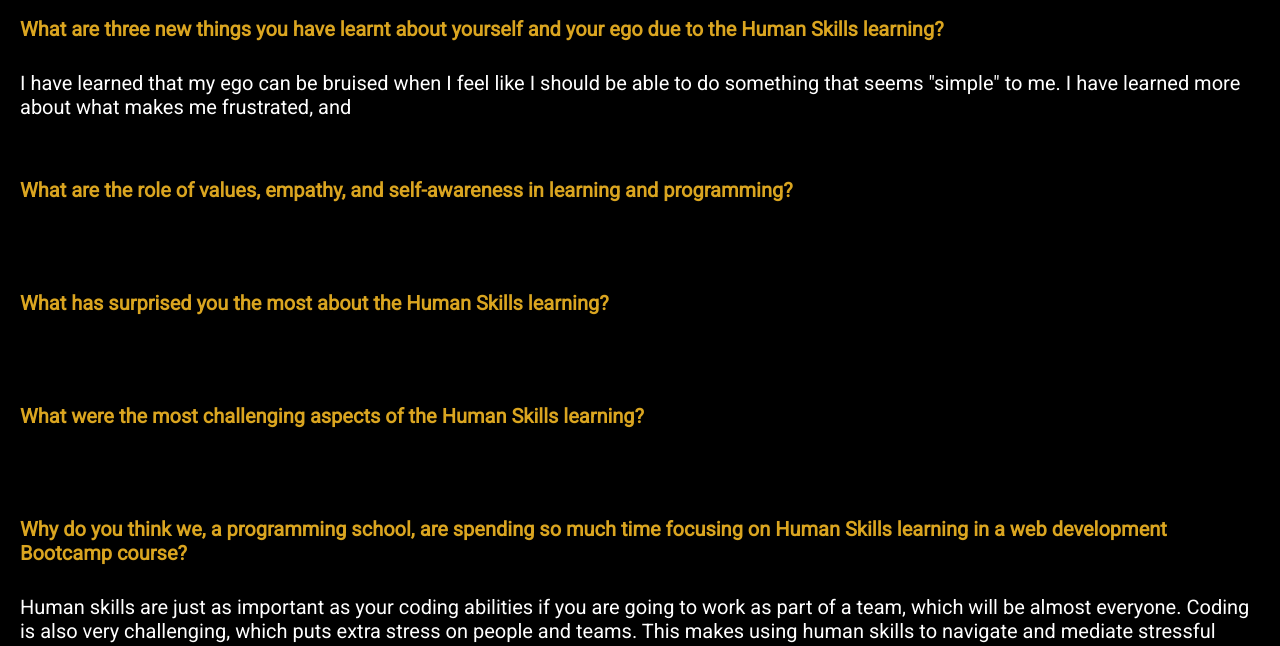
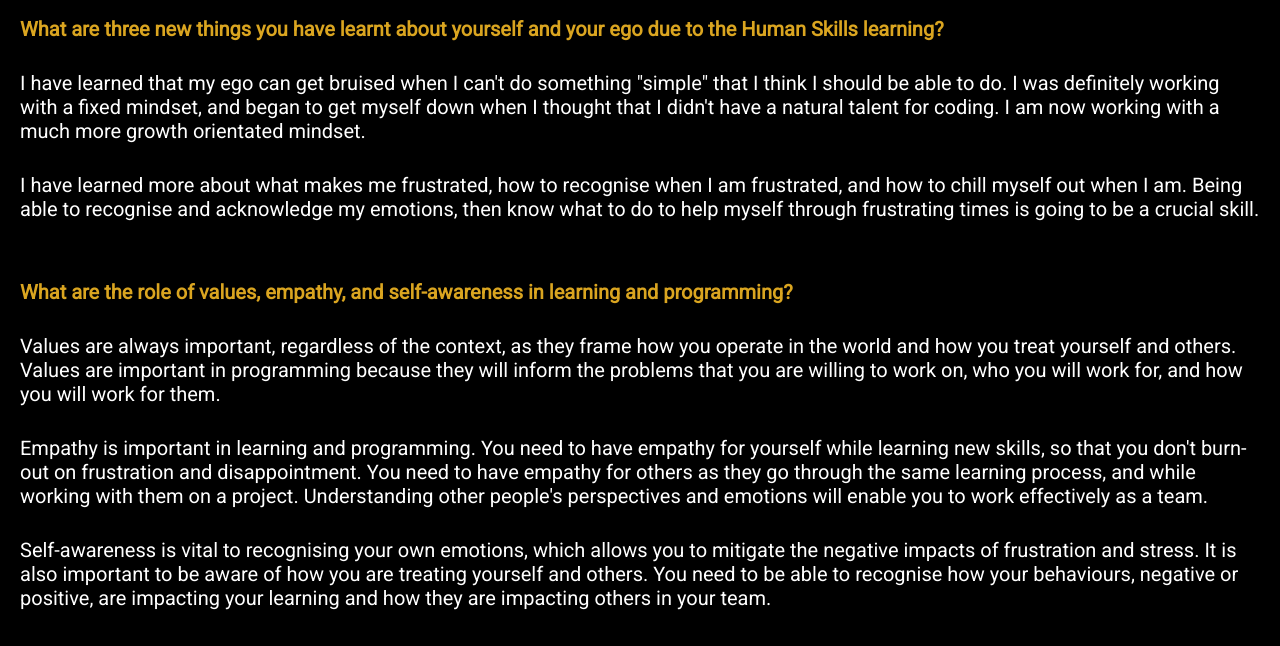
Before and after one commit to korey-zondag/korey-zondag.github.io, a plain HTML site: page blog/foundations-reflection.html in a window 1280 px wide. Shown: the part 271-917 px from the top of the page. Drawn offline with Linux system fonts and the light colour scheme.

Commit message:
finish foundations reflection blog

```diff
--- a/blog/foundations-reflection.html
+++ b/blog/foundations-reflection.html
@@ -44,24 +44,63 @@
       to the Human Skills learning?
     </h3>
     <p>
-      I have learned that my ego can be bruised when I feel like I should be
-      able to do something that seems "simple" to me. I have learned more about
-      what makes me frustrated, and
+      I have learned that my ego can get bruised when I can't do something
+      "simple" that I think I should be able to do. I was definitely working
+      with a fixed mindset, and began to get myself down when I thought that I
+      didn't have a natural talent for coding. I am now working with a much more
+      growth orientated mindset.
+    </p>
+    <p>
+      I have learned more about what makes me frustrated, how to recognise when
+      I am frustrated, and how to chill myself out when I am. Being able to
+      recognise and acknowledge my emotions, then know what to do to help myself
+      through frustrating times is going to be a crucial skill.
     </p>
     <br />
     <h3>
       What are the role of values, empathy, and self-awareness in learning and
       programming?
     </h3>
-    <p></p>
+    <p>
+      Values are always important, regardless of the context, as they frame how
+      you operate in the world and how you treat yourself and others. Values are
+      important in programming because they will inform the problems that you
+      are willing to work on, who you will work for, and how you will work for
+      them.
+    </p>
+    <p>
+      Empathy is important in learning and programming. You need to have empathy
+      for yourself while learning new skills, so that you don't burn-out on
+      frustration and disappointment. You need to have empathy for others as
+      they go through the same learning process, and while working with them on
+      a project. Understanding other people's perspectives and emotions will
+      enable you to work effectively as a team.
+    </p>
+    <p>
+      Self-awareness is vital to recognising your own emotions, which allows you
+      to mitigate the negative impacts of frustration and stress. It is also
+      important to be aware of how you are treating yourself and others. You
+      need to be able to recognise how your behaviours, negative or positive,
+      are impacting your learning and how they are impacting others in your
+      team.
+    </p>
     <br />
     <h3>What has surprised you the most about the Human Skills learning?</h3>
-    <p></p>
+    <p>
+      How impactful the growth mindset is! I had learned about it in the past,
+      but apparently had not taken the lesson on-board properly. The subtle
+      shift in my thinking, from "why can't I do this?" to "not a reason to
+      quit, a problem to solve" has already helped immensely.
+    </p>
     <br />
     <h3>
       What were the most challenging aspects of the Human Skills learning?
     </h3>
-    <p></p>
+    <p>
+      Self-introspection is not always easy. Recognising your emotions, being
+      deeply honest with yourself about your faults, and learning how to address
+      them is challenging stuff. But it's all been well worth it!
+    </p>
     <br />
     <h3>
       Why do you think we, a programming school, are spending so much time
@@ -72,7 +111,8 @@
       going to work as part of a team, which will be almost everyone. Coding is
       also very challenging, which puts extra stress on people and teams. This
       makes using human skills to navigate and mediate stressful human
-      interactions crucial to success in the IT world.
+      interactions crucial to success in the IT world. Recruiters will be
+      looking for coders with those skills.
     </p>
     <br />
     <h3>
```
